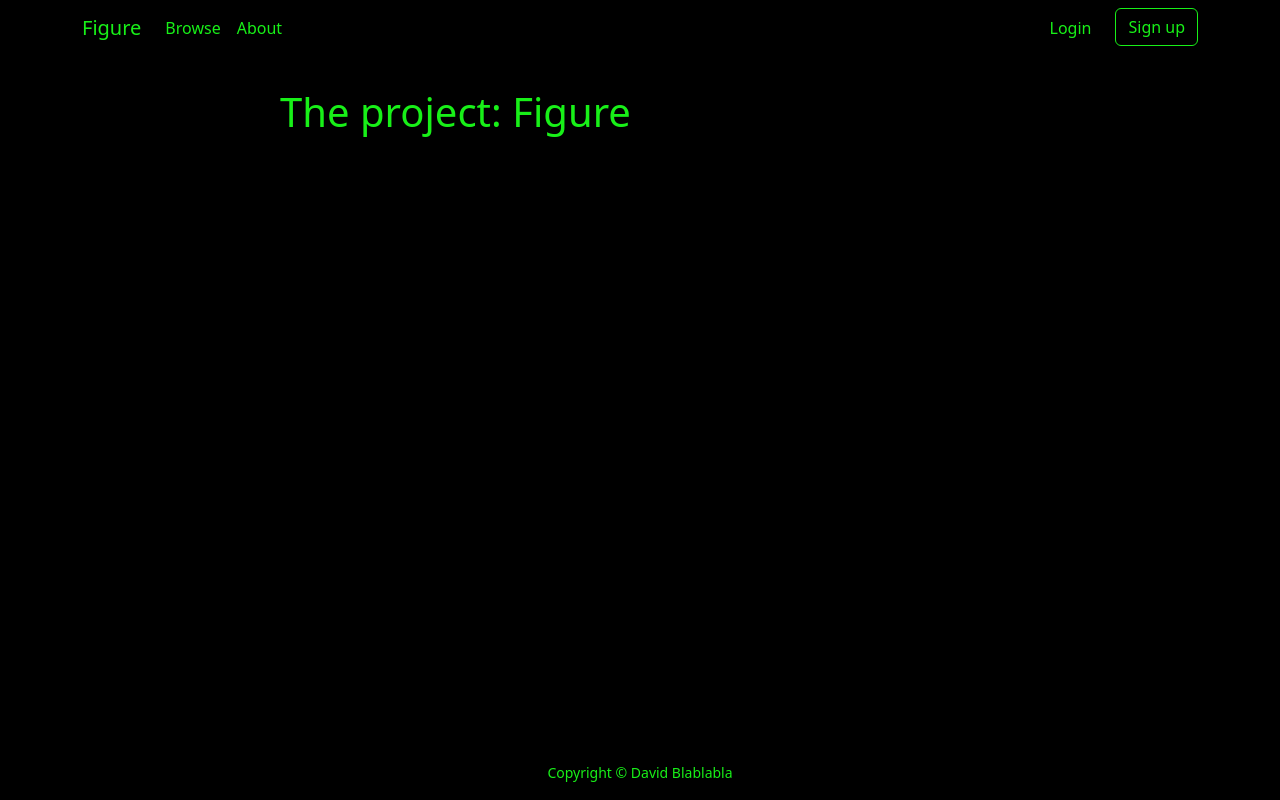
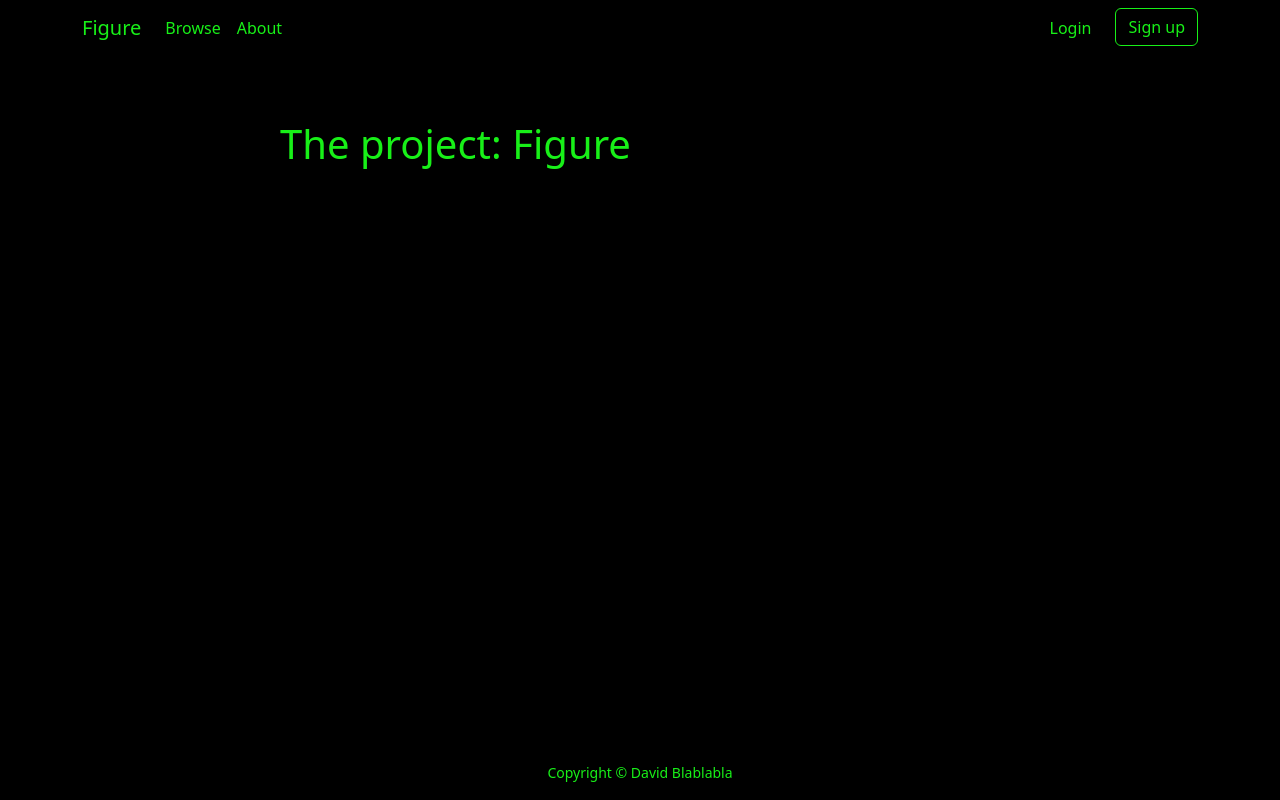
Before and after one commit to novakovicdavid/figure-frontend, a React (Create React App) app: page /about in a window 1280 px wide. Built offline with nearby package versions, Linux system fonts and the light colour scheme; no server answers.

Commit message:
Uncomment skip variable from storage line in AboutPage.js
And better margin. :v

```diff
--- a/src/pages/AboutPage.js
+++ b/src/pages/AboutPage.js
@@ -22,12 +22,12 @@ export function AboutPage() {
         setClassName("");
     }, []);
 
-    // const skip = localStorage.getItem("about-page-seen-before");
-    const skip = false;
+    const skip = localStorage.getItem("about-page-seen-before");
+    // const skip = false;
 
     return (
         <div id={"about-page"} className={className} style={{padding: "0 1rem"}}>
-            <div style={{maxWidth: "45rem", marginLeft: "auto", marginRight: "auto", marginTop: "2rem"}}>
+            <div style={{maxWidth: "45rem", marginLeft: "auto", marginRight: "auto", marginTop: "4rem"}}>
                 {
                     !skip &&
                     <Typewriter
```
